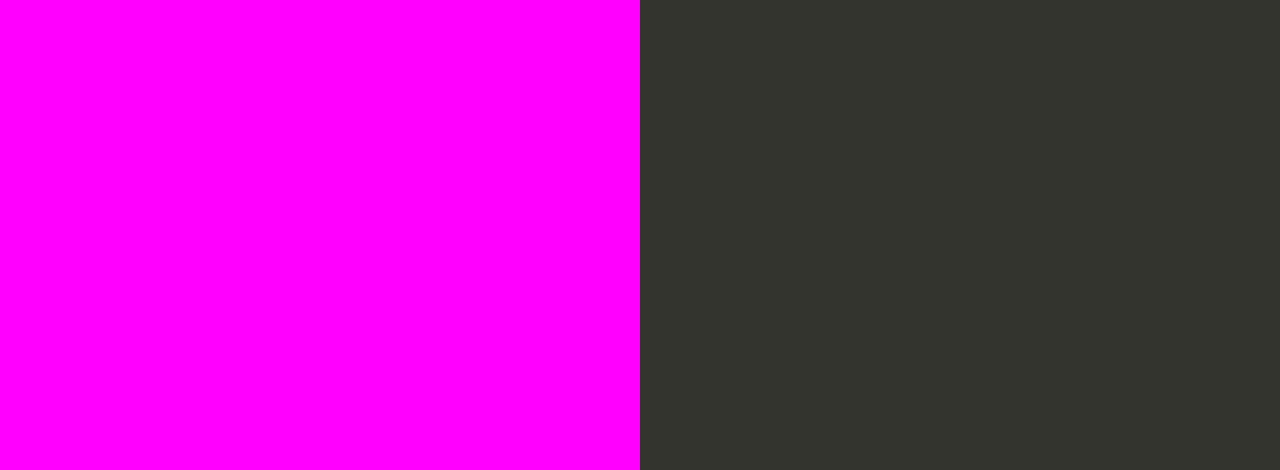
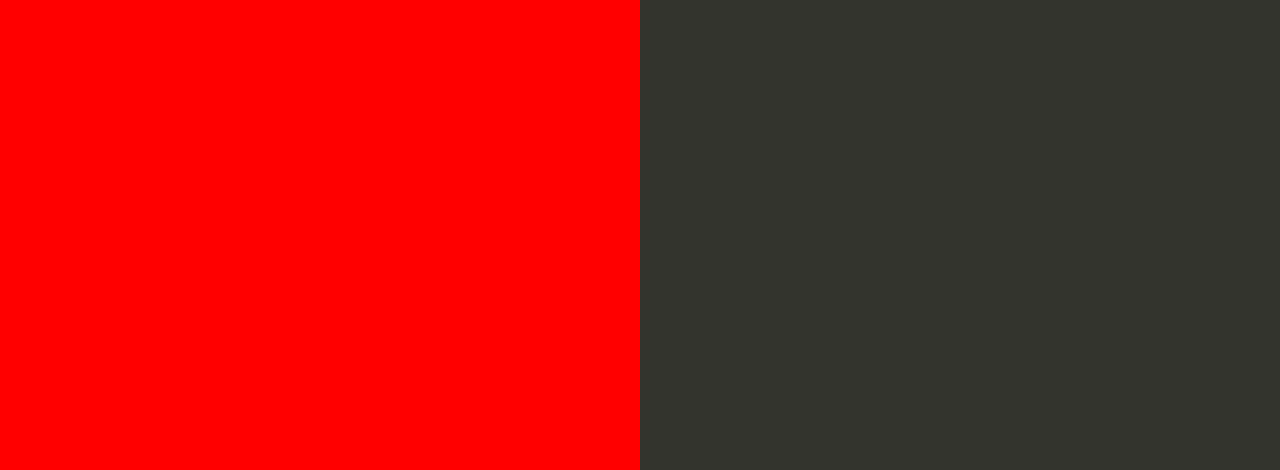
Before and after one commit to Psinobious/aws_node.js_-example, a website: page index.html in a window 1280 px wide. Shown: the part 330-800 px from the top of the page. Drawn offline with Linux system fonts and the light colour scheme.

Commit message:
Update index.html

```diff
--- a/index.html
+++ b/index.html
@@ -35,7 +35,7 @@
 
         text-align: right;
         padding-top: 11em;
-        background-color: Magenta;
+        background-color: red;
 
       }
       .textColumn p {
```
